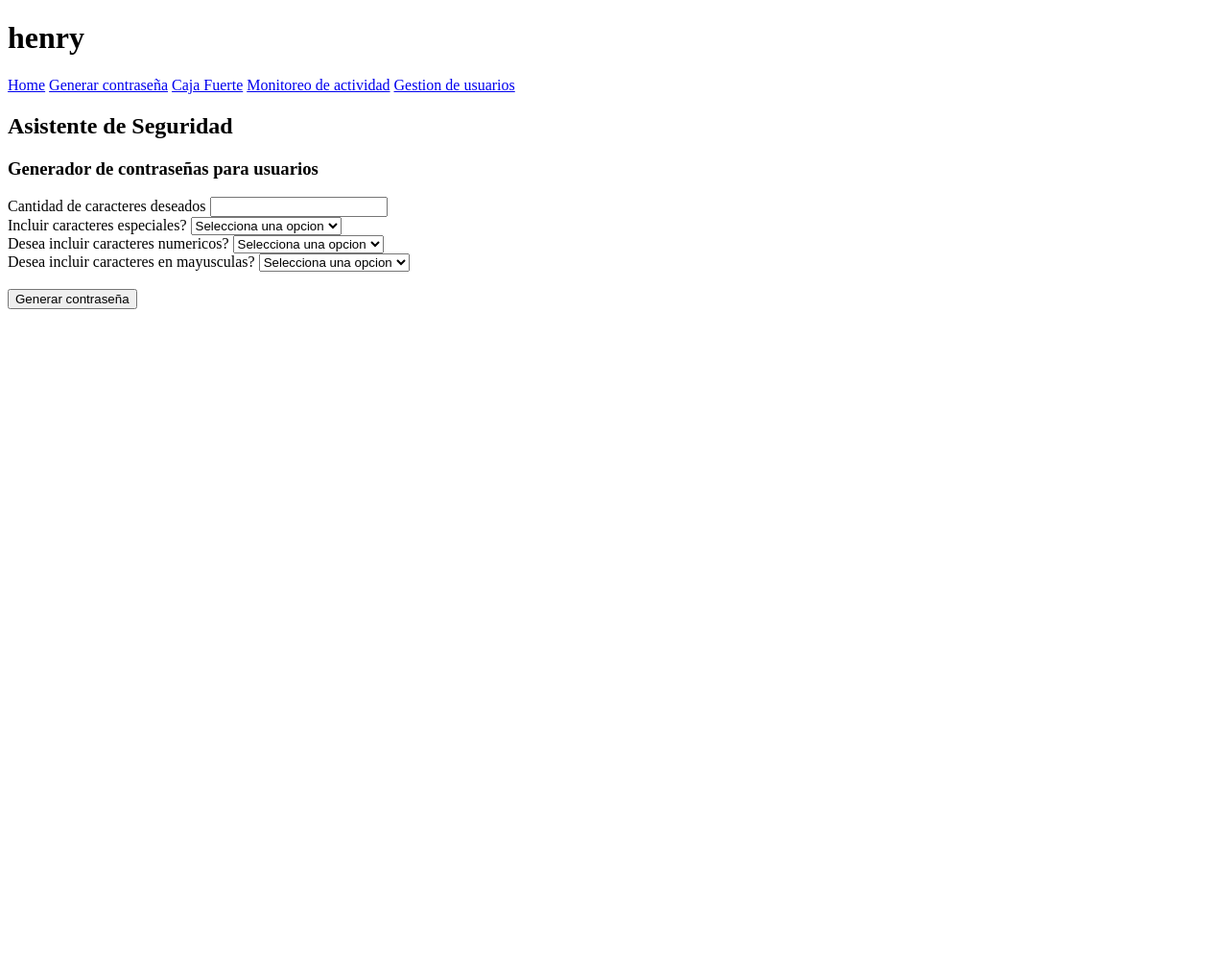
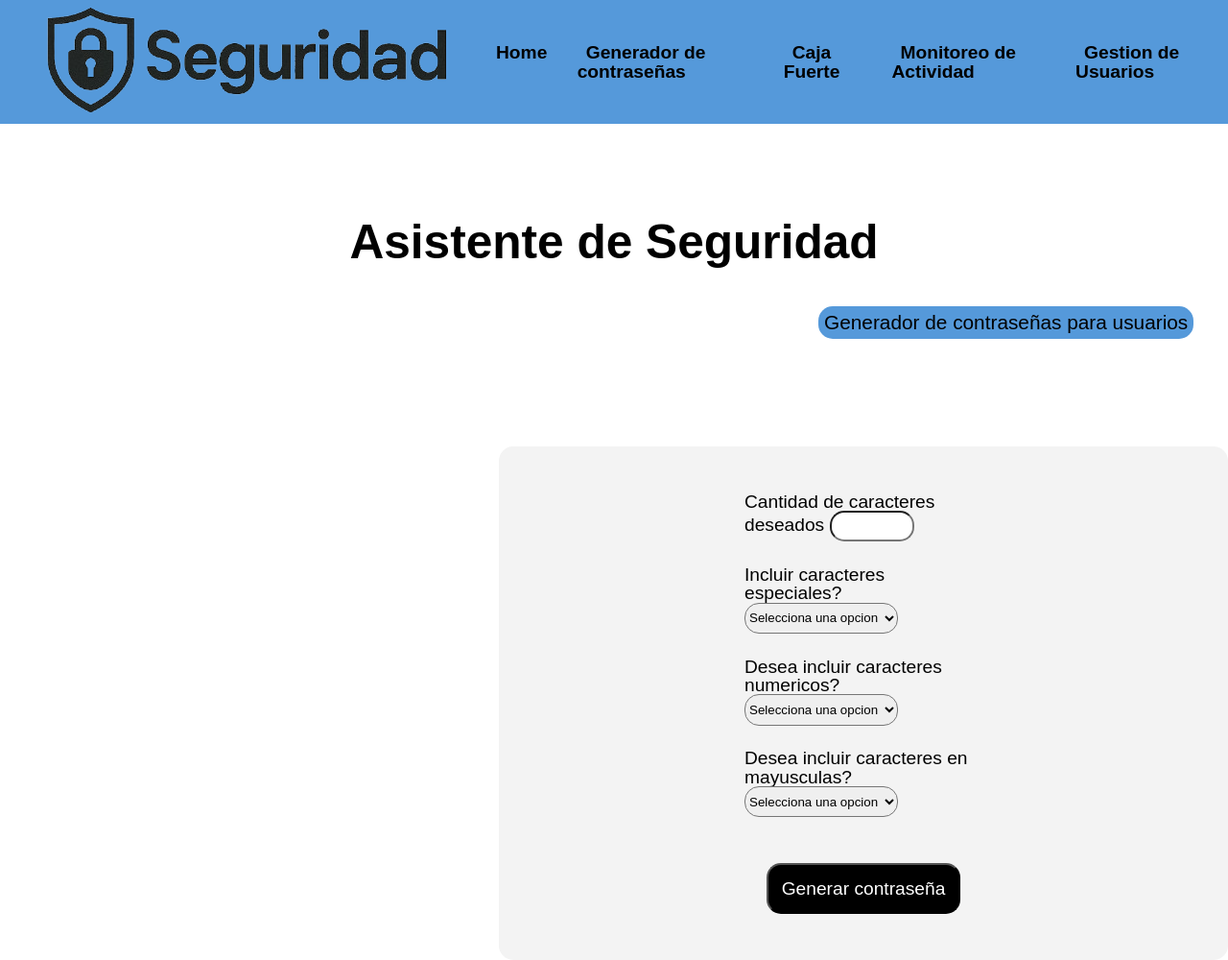
Before and after one commit to moisesmora01/Full-Stack-curso, a plain HTML site: page Modulo 0/Proyecto integrador/generar contraseña.html in a window 1280 px wide. Shown: the whole page at 96% size. Before the commit the page ends 800 px from the top, so only its background shows below. Drawn offline with Linux system fonts and the light colour scheme.

Commit message:
update proyecto

```diff
--- a/Modulo 0/Proyecto integrador/generar contraseña.html
+++ b/Modulo 0/Proyecto integrador/generar contraseña.html
@@ -3,51 +3,73 @@
 <head>
     <meta charset="UTF-8">
     <meta name="viewport" content="width=device-width, initial-scale=1.0">
+    <link rel="stylesheet" href="./style.css">
+    <link rel="stylesheet" href="./reset.css">
     <title>generador de contraseñas</title>
 </head>
 <body>
 
 <Header>
 
-<h1> henry </h1>
-<nav>
-<a href="./index.html">Home</a>
-<a href="./generar contraseña.html">Generar contraseña</a>
-<a href="./caja fuerte.html">Caja Fuerte</a>
-<a href="./monitoreo de actividad.html">Monitoreo de actividad</a>
-<a href="./gestion de usuarios.html">Gestion de usuarios</a>
+<nav class="navbar">
+ <div class="logo"> <img src="./imagenes/logo.png" alt="logo"></div>
+  <ul class="nav-links">
+    <li><a href="./index.html">Home</a></li>
+    <li><a href="#inicio">Generador de contraseñas</a></li>
+    <li><a href="./caja fuerte.html">Caja Fuerte</a></li>
+    <li><a href="./monitoreo de actividad.html">Monitoreo de Actividad</a></li>
+    <li><a href="./gestion de usuarios.html">Gestion de Usuarios</a></li>
+  </ul>
 </nav>
+
 </Header>
 
 <Main>
+<div class="text1-2">
 <h2>Asistente de Seguridad</h2>
+</div>
+
+<div class="text2-2">
 <h3>Generador de contraseñas para usuarios</h3>
+</div>
 
+<section class="preguntas">
+
+<div class="pregunta-1">
 <label for="caracteres">Cantidad de caracteres deseados</label>
 <input type="number" name="caracteres" id="caracteres"> <br>
+</div>
 
+<div class="pregunta-2">
 <label for="caracteres-especiales">Incluir caracteres especiales?</label>
 <select name="caracteres-especiales" id="caracteres-especiales">
 <option value="" selected disabled hidden>Selecciona una opcion</option>
 <option value="si">Si</option>
 <option value="no">No</option>
 </select><br>
+</div>
 
+<div class="pregunta-3">
 <label for="caracteres numericos">Desea incluir caracteres numericos?</label>
 <select name="caracteres-numericos" id="caracteres-numericos">
 <option value="" selected disabled hidden>Selecciona una opcion</option>
 <option value="si">Si</option>
 <option value="no">No</option>
 </select><br>
+</div>
 
+<div class="pregunta-4">
 <label for="caracteres mayusculas">Desea incluir caracteres en mayusculas?</label>
 <select name="caracteres-mayusculas" id="caracteres-mayusculas">
 <option value="" selected disabled hidden>Selecciona una opcion</option>
 <option value="si">Si</option>
 <option value="no">No</option>
 </select><br><br>
+</div>
 
 <button>Generar contraseña</button>
+
+</section>
 </Main>
 
 
--- a/Modulo 0/Proyecto integrador/style.css
+++ b/Modulo 0/Proyecto integrador/style.css
@@ -1,14 +1,17 @@
+
+
 .navbar{
     background-color: #5599da;
     display: flex;
     justify-content: space-between;
-    padding: 2em;
+    padding: 0.5em ;
     align-items: center;
+
 }
 
 .logo{
-    font-family: Impact, Haettenschweiler, 'Arial Narrow Bold', sans-serif;
-    font-size: 2.3em;
+
+
 }
 
 .nav-links{
@@ -73,10 +76,97 @@
     font-family: sans-serif;
     margin-left: 5em;
     margin-top: 1.4em;
+    max-width: 19em;
 }
 
 a:hover{
-    background-color: #62b3ff;
+
+ background-color: #62b3ff;
     color: white;
+}
 
+/* SEGUNDA PAGINA: GENERADOR DE CONTRASEÑAS */
+
+.text1-2{
+    font-size: 3.1em;
+    font-family: sans-serif;
+    font-weight: bold;
+    display: flex;
+    justify-content: center;
+    margin-top: 2em;
 }
+
+.text2-2{
+    font-size: 1.3em;
+    font-family: sans-serif;
+    display: flex;
+    justify-content: center;
+    margin-top: 2em;
+    background-color: #5599da;
+    width: fit-content;
+    padding: 0.3em;
+    border-radius: 15px;
+    margin-left: 41em;
+}
+
+.preguntas{
+    display: flex;
+    align-items: center;
+    flex-direction: column;
+    margin-top: 7em;
+    background-color: rgb(243, 243, 243);
+   width: fit-content;
+    border-radius: 15px;
+   padding: 3em 16em;
+   margin-left: 32.5em;
+}
+
+.pregunta-1{
+    font-size: 1.2em;
+    font-family: sans-serif;
+}
+
+.pregunta-2{
+    font-size: 1.2em;
+    font-family: sans-serif;
+    margin-top: 1.3em;
+}
+
+.pregunta-3{
+    font-size: 1.2em;
+    font-family: sans-serif;
+    margin-top: 1.3em;
+}
+
+.pregunta-4{
+    font-size: 1.2em;
+    font-family: sans-serif;
+    margin-top: 1.3em;
+    margin-bottom: 1.5em;
+}
+
+input{
+    width: 6em;
+    border-radius: 15px;
+    padding-bottom: 0.5em;
+    padding-top: 0.5em;
+}
+
+select{
+     width: 12em;
+    border-radius: 15px;
+    padding-bottom: 0.5em;
+    padding-top: 0.5em;
+}
+
+
+
+
+button{
+    width: fit-content;
+    padding: 0.7em;
+    border-radius: 15px;
+    background-color: black;
+    color: white;
+    font-size: 1.2em;
+}
```
Also changed, not shown: Modulo 0/Proyecto integrador/index.html (+1 -1 lines), Modulo 0/Proyecto integrador/imagenes/asasqx_53-removebg-preview.png (added), Modulo 0/Proyecto integrador/imagenes/logo.png (added).
